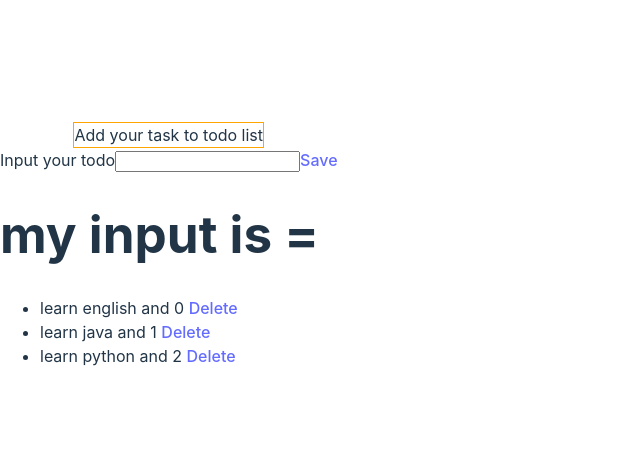
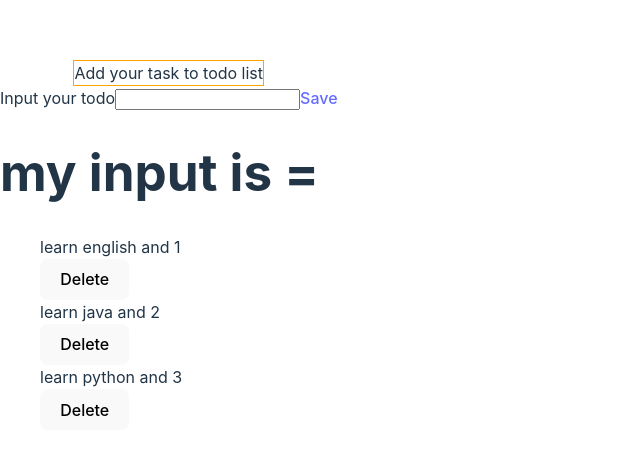
Before and after one commit to HuuDungg/learnReact, a React (Vite) app: page / in a window 1280 px wide. Shown: the part 147-602 px from the top of the page, without its empty margins (0-640 px from the left). Built offline with nearby package versions, Linux system fonts and the light colour scheme.

Commit message:
add key to children of component

```diff
--- a/src/App.jsx
+++ b/src/App.jsx
@@ -15,7 +15,7 @@ const App = () => {
 
         const addNewTodo = (name) => {
                 const newTodo = {
-                        id: 3,
+                        id: Number(Math.random(1,9999)),
                         name, name
                 }
                 setTodoList([...todoList, newTodo])
--- a/src/components/todo-list/todo-list.jsx
+++ b/src/components/todo-list/todo-list.jsx
@@ -9,9 +9,12 @@ console.log(props.todoList)
                 <ul>
                    {props.todoList.map((item, index) =>{
                         return (
-                            <>
-                                <li>{item.name} and {index} <a href="">Delete</a></li>
-                            </>
+
+                                <div className={`todo-item`} key={item.id}>
+                                    <div>{item.name} and {item.id}</div>
+                                    <button>Delete</button>
+                                </div>
+
                         )
                    })}
                 </ul>
```
